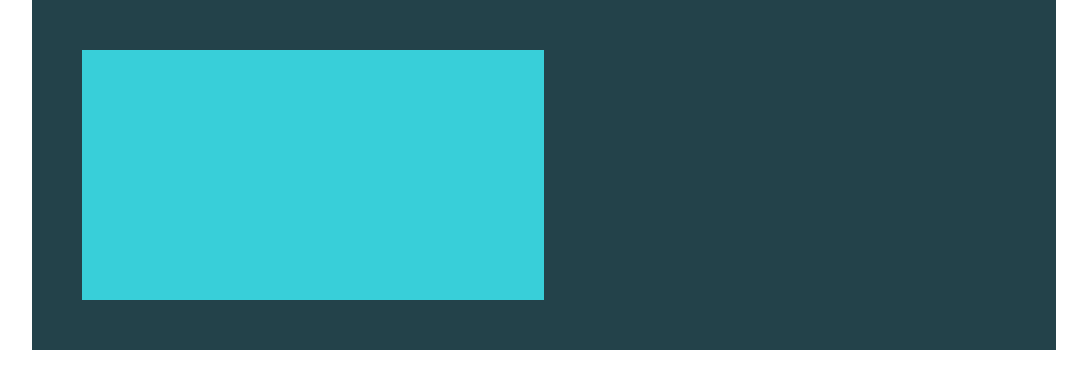
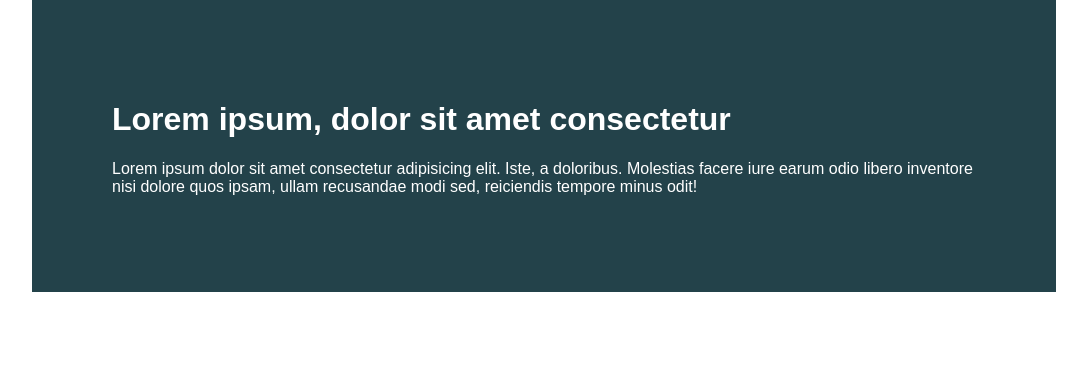
Before and after one commit to Anisalunke/css-practice, a plain HTML site: page percentVsfixed/index.html in a window 1280 px wide. Shown: the whole page, without its empty margins (96-1183 px from the left). Drawn offline with Linux system fonts and the light colour scheme.

Commit message:
don't use heights in CSS

```diff
--- a/percentVsfixed/index.html
+++ b/percentVsfixed/index.html
@@ -9,10 +9,9 @@
 
 </head>
 <body>
-    <div class="parent">
-        <div class="child">
-
-        </div>
+    <div class="container">
+       <h1>Lorem ipsum, dolor sit amet consectetur</h1>
+       <p>Lorem ipsum dolor sit amet consectetur adipisicing elit. Iste, a doloribus. Molestias facere iure earum odio libero inventore nisi dolore quos ipsam, ullam recusandae modi sed, reiciendis tempore minus odit!</p>
     </div>
 
 </body>
--- a/percentVsfixed/style.css
+++ b/percentVsfixed/style.css
@@ -4,17 +4,13 @@
 
 body {
     margin: 0;
+    font-family: sans-serif;
 }
 
-.parent {
+.container {
     background-color: #23424A;
-    padding: 50px;
+    color: white;
     width: 80%;
     margin: 0 auto;
+    padding: 5em;
 }
-
-.child {
-    background-color: #38CFd9;
-    height: 250px;
-    width: 50%;
-}
```
